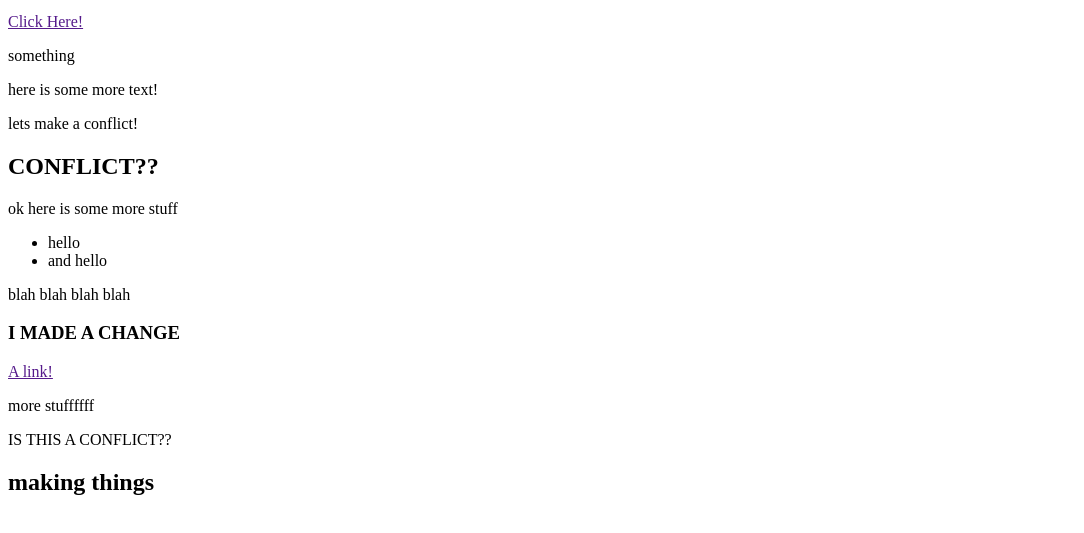
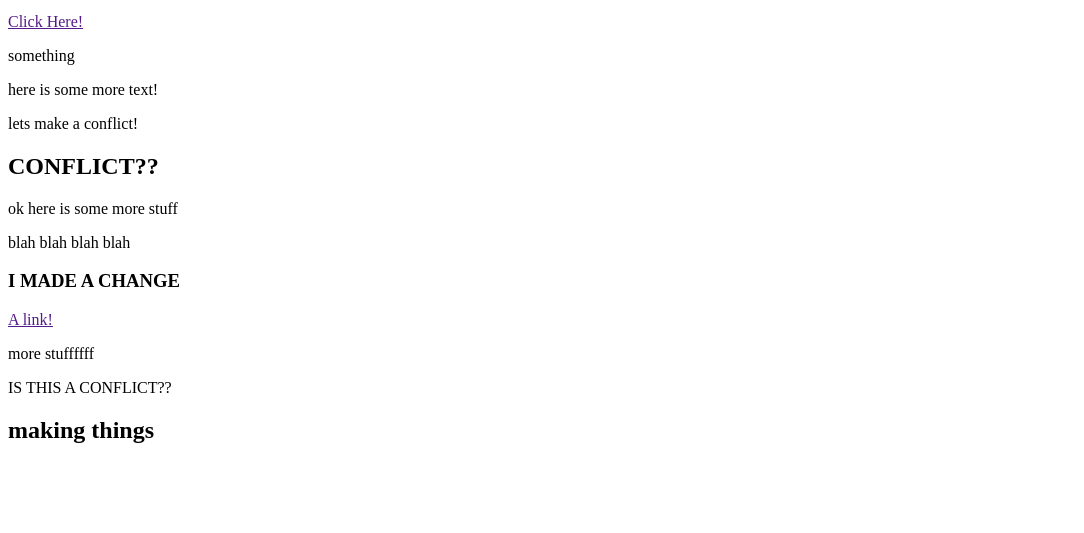
Before and after one commit to EstherEdell/shiny-couscous, a plain HTML site: page index.html in a window 1280 px wide. Shown: the part 101-634 px from the top of the page, without its empty margins (0-1084 px from the left). Drawn offline with Linux system fonts and the light colour scheme.

Commit message:
removed ul

```diff
--- a/index.html
+++ b/index.html
@@ -17,10 +17,7 @@
     <h2>CONFLICT??</h2>
 
     <p>ok here is some more stuff</p>
-    <ul>
-        <li>hello</li>
-        <li>and hello</li>
-    </ul>
+
     <p>blah blah blah blah</p>
     <h3>I MADE A CHANGE</h3>
 
```
